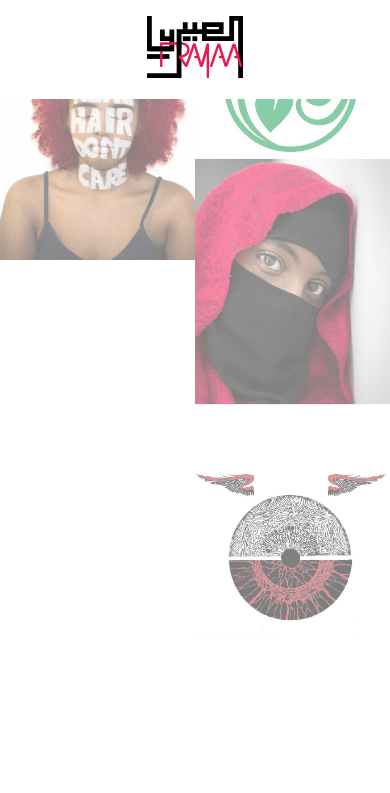
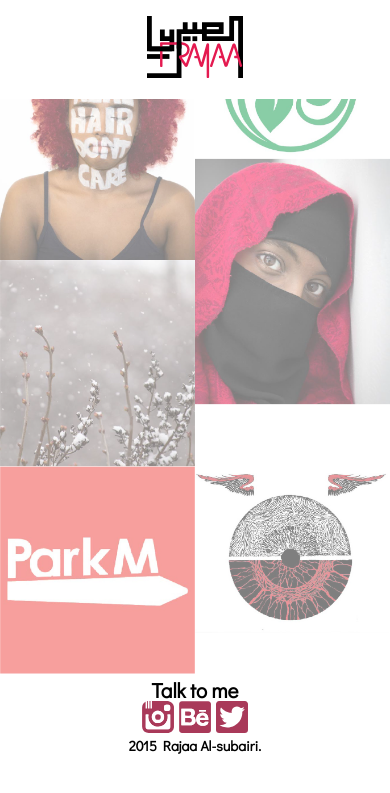
Before and after one commit to rajaaalsubairi/rajaa-portfolio, a Jekyll site: the page built from index.html, in a window 390 px wide and 900 px high, scrolled down 710 px. Shown: the top 793 px of the window. Built offline with Jekyll 4.4.1, drawn with Linux system fonts in a browser that asks for light colours; Markdown is read by kramdown in place of the engine named in the settings; grey boxes are pictures that could not be loaded.

Commit message:
fixed mobile thumbs

```diff
--- a/_includes/mobile-thumbs.html
+++ b/_includes/mobile-thumbs.html
@@ -1,10 +1,12 @@
 <svg class="mobile-thumbs" xmlns="http://www.w3.org/2000/svg" viewBox="0 0 329 560">
+
   <style>
       path {
           fill: white;
       }
   </style>
 
+<defs>
       <path id="RT" d="M164.5 0H329v125.5H164.5z"/>
     <clipPath id="RT-clip">
             <use xlink:href="#RT"/>
@@ -35,6 +37,7 @@
      <clipPath id="LB-clip">
             <use xlink:href="#LB"/>
         </clipPath>
+    </defs>
 
   <g id="right">
 
@@ -48,18 +51,21 @@
 
       <a clip-path="url(#RB-clip)" xlink:href="{{site.baseurl}}/#img4">
         <image class="gal" x="164" y="333" width="164.5px" height="227.323px" xlink:href="{{site.baseurl}}/image/mobile-thumb-6.jpg"/>
-
+   </a>
   </g>
 
   <g id="left">
     <a clip-path="url(#LT-clip)" xlink:href="{{site.baseurl}}/#img1">
         <image class="gal" x="0" y="0" width="164.5px" height="211px" xlink:href="{{site.baseurl}}/image/mobile-thumb-1.jpg"/>
+        </a>
 
    <a clip-path="url(#LM-clip)" xlink:href="{{site.baseurl}}/#img3">
         <image class="gal" x="0" y="211" width="164.5px" height="174px" xlink:href="{{site.baseurl}}/image/mobile-thumb-3.jpg"/>
+       </a>
 
        <a clip-path="url(#LB-clip)" xlink:href="{{site.baseurl}}/#img3">
         <image class="gal" x="0" y="385" width="164.5px" height="175px" xlink:href="{{site.baseurl}}/image/mobile-thumb-5.jpg"/>
+           </a>
 
   </g>
 </svg>
--- a/_includes/thumbs.html
+++ b/_includes/thumbs.html
@@ -1,6 +1,5 @@
 <section class="mywork">
-
-<svg class="thumbs" xmlns="http://www.w3.org/2000/svg" viewBox="0 0 960 560" preserveAspectRatio="xMinYMin slice">
+<svg class="thumbs" xmlns="http://www.w3.org/2000/svg" viewBox="0 0 960 560">
 
 <defs>
 
@@ -67,4 +66,4 @@
 </g>
 
 </svg>
-</section>
+    </section>
```
Also changed, not shown: _includes/css/main.css (+6 -6 lines), 1 other file.
